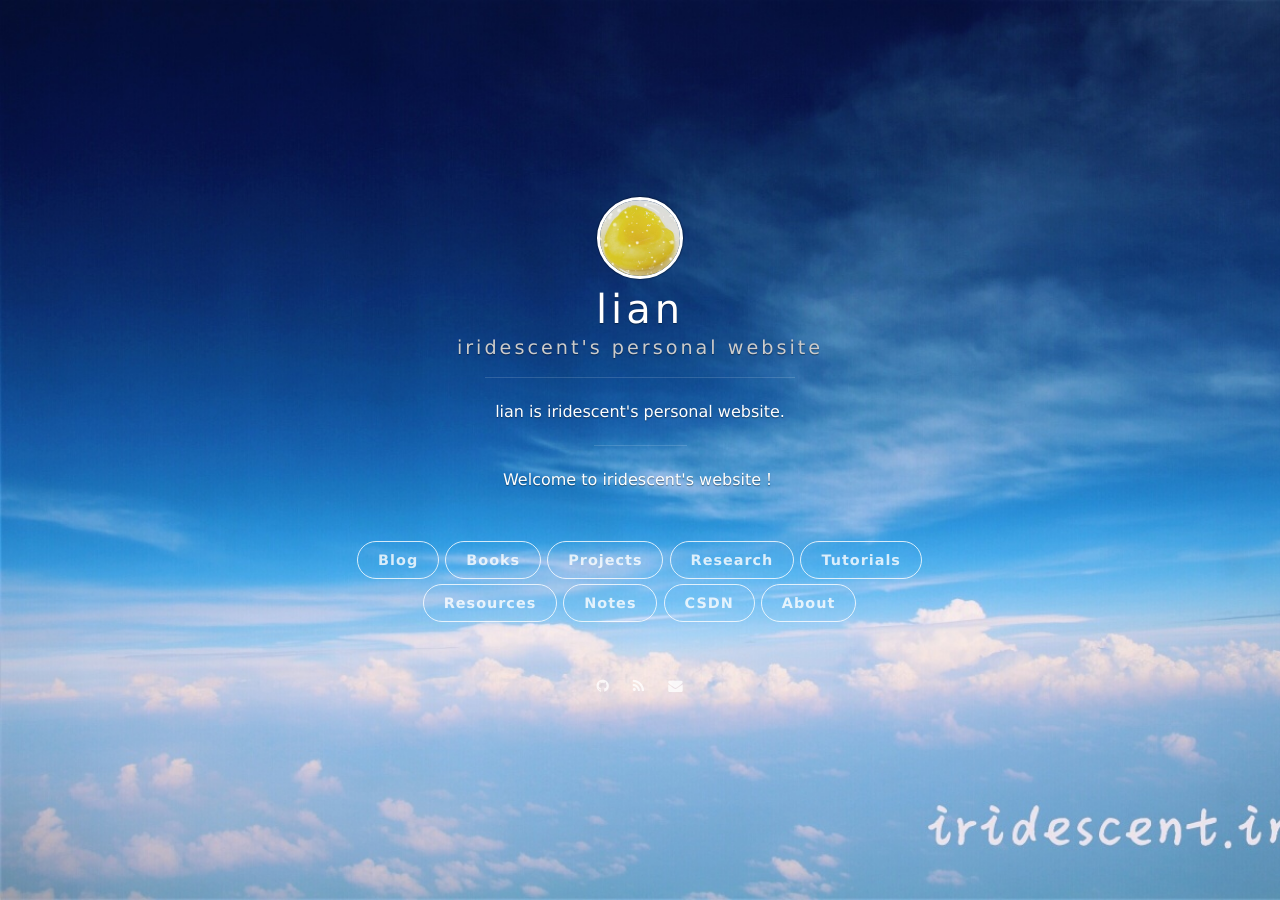
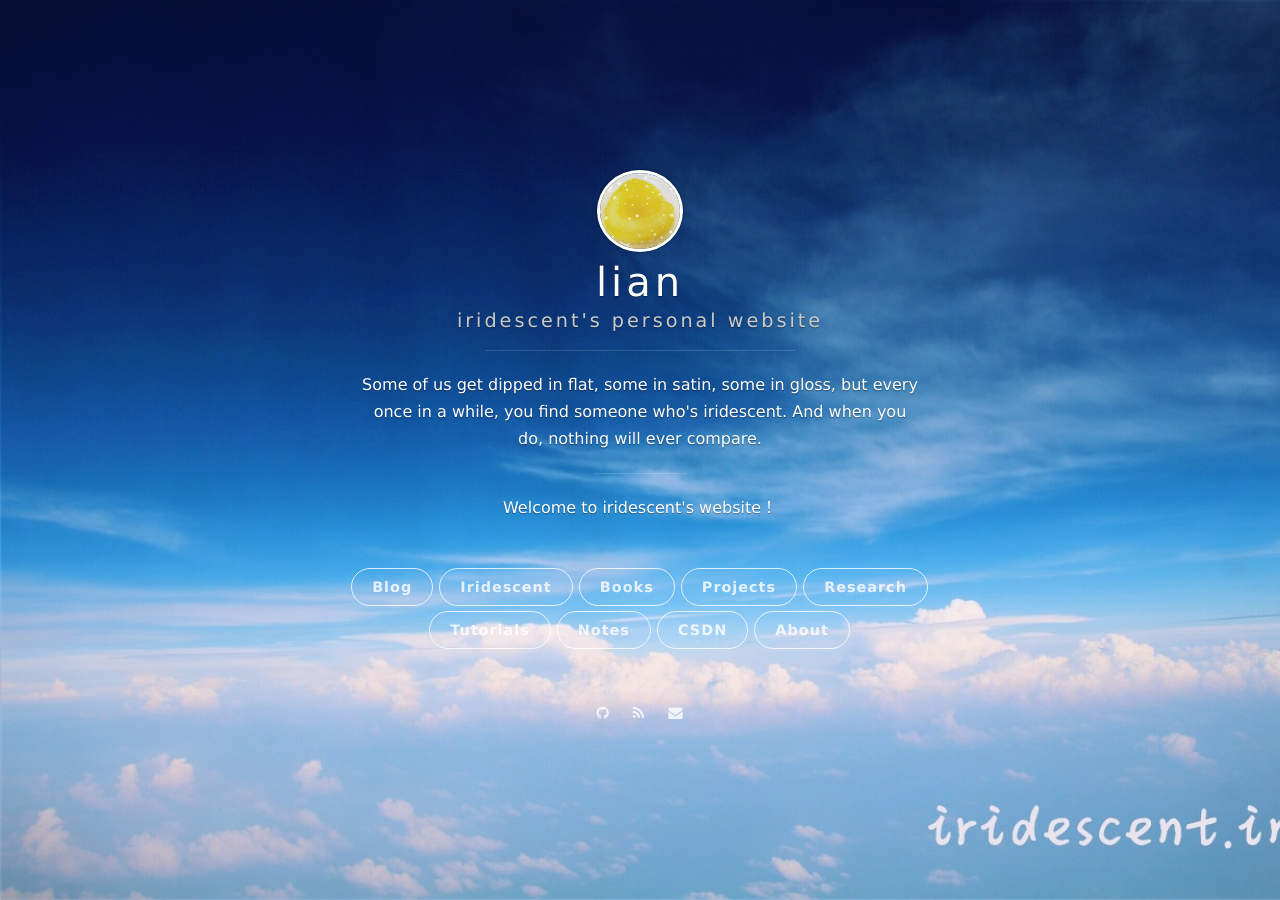
Before and after one commit to antsfamily/antsfamily.github.io, a Jekyll site: the page built from index.html, in a window 1280 px wide. Built offline with Jekyll 4.4.1, drawn with Linux system fonts in a browser that asks for light colours; nearby versions of some CDN libraries; formulas are drawn with MathJax 3; the list of posts is cut into pages by our own code; comment, search, counter and statistics services are not loaded.

Commit message:
add iridescent

```diff
--- a/_config.yml
+++ b/_config.yml
@@ -2,7 +2,7 @@
 title: lian
 subtitle: iridescent's personal website
 welcome_message: <a href="http://iridescent.ink/" target="_blank">Welcome to iridescent's website！</a>
-description: lian is iridescent's personal website.
+description: Some of us get dipped in flat, some in satin, some in gloss, but every once in a while, you find someone who's iridescent. And when you do, nothing will ever compare.
 creator: <a href="http://iridescent.ink/">@iridescent</a>
 
 url: "http://iridescent.ink/"
@@ -23,12 +23,12 @@ blog_button:
 
 # Navigation buttons in the front page.
 nav:
-    - {title: Books, description: My Books, url: 'http://iridescent.ink/books/'}
-    - {title: Projects, description: My Projects, url: 'http://iridescent.ink/projects/'}
-    - {title: Research, description: My Research, url: 'http://iridescent.ink/research/'}
-    - {title: Tutorials, description: My Tutorials, url: 'http://iridescent.ink/tutorials/'}
-    - {title: Resources, description: My Collection Resources, url: 'http://iridescent.ink/resources/'}
-    - {title: Notes, description: My Study Notes, url: 'http://iridescent.ink/studynotes/'}
+    - {title: Iridescent, description: My homepage, url: 'http://iridescent.ink/iridescent/'}
+    - {title: Books, description: My books, url: 'http://iridescent.ink/books/'}
+    - {title: Projects, description: My projects, url: 'http://iridescent.ink/projects/'}
+    - {title: Research, description: My research, url: 'http://iridescent.ink/research/'}
+    - {title: Tutorials, description: My tutorials, url: 'http://iridescent.ink/tutorials/'}
+    - {title: Notes, description: My study notes, url: 'http://iridescent.ink/studynotes/'}
     - {title: CSDN, description: My CSDN blogs, url: 'http://blog.csdn.net/enjoyyl'}
     - {title: About, description: About me, url: 'http://iridescent.ink/about/'}
 
```
